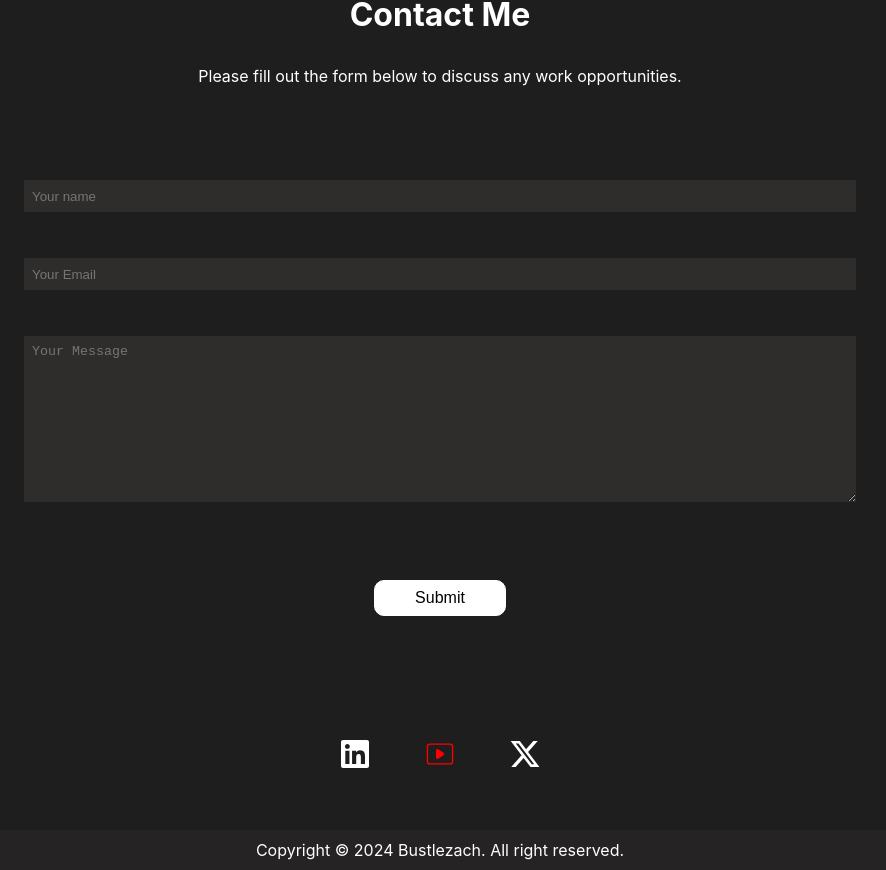
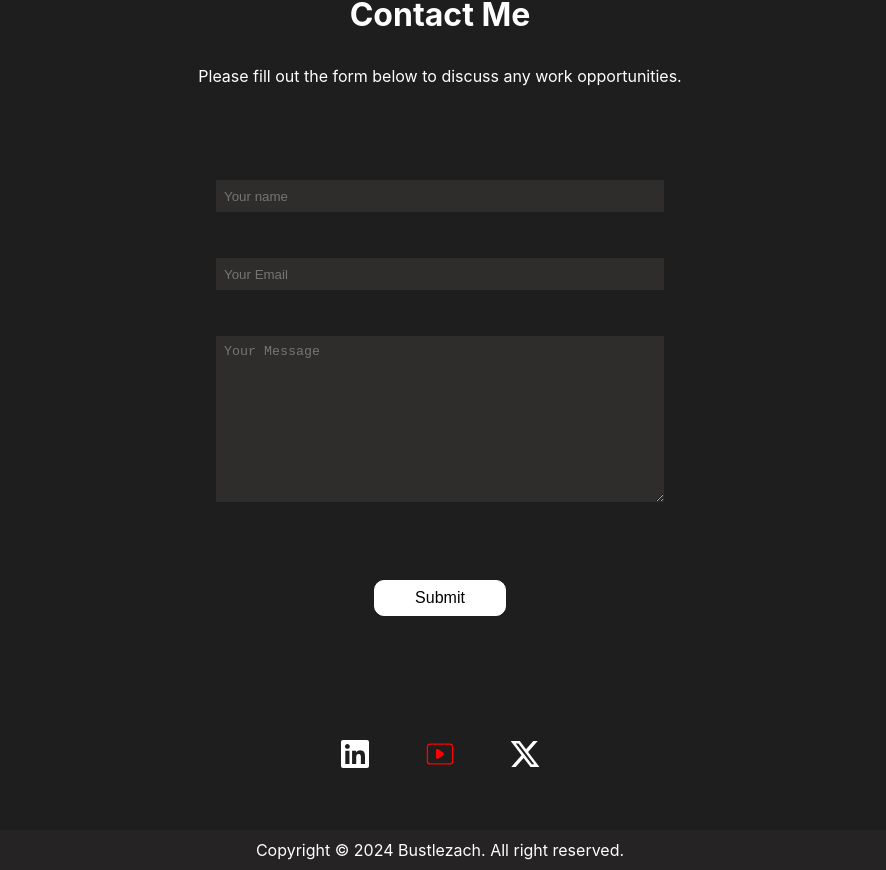
Before and after one commit to Bustlezach/Bustlezach.github.io, a React (Create React App) app: page / in a window 1280 px wide. Shown: the part 2587-3457 px from the top of the page, without its empty margins (200-1086 px from the left). Built offline with nearby package versions, Linux system fonts and the light colour scheme.

Commit message:
fix contact form

```diff
--- a/package.json
+++ b/package.json
@@ -4,9 +4,11 @@
   "private": true,
   "homepage": "https://Bustlezach.github.io",
   "dependencies": {
+    "@emailjs/browser": "^4.3.3",
     "@testing-library/jest-dom": "^5.17.0",
     "@testing-library/react": "^13.4.0",
     "@testing-library/user-event": "^13.5.0",
+    "dotenv": "^16.4.5",
     "gh-pages": "^6.1.1",
     "react": "^18.2.0",
     "react-dom": "^18.2.0",
--- a/public/index.html
+++ b/public/index.html
@@ -39,5 +39,7 @@
       To begin the development, run `npm start` or `yarn start`.
       To create a production bundle, use `npm run build` or `yarn build`.
     -->
+    <script src="https://smtpjs.com/v3/smtp.js">
+    </script>
   </body>
 </html>
--- a/src/components/Contactme.jsx
+++ b/src/components/Contactme.jsx
@@ -1,4 +1,5 @@
-import React, { useState } from 'react';
+import React, { useRef, useState } from 'react';
+import emailjs from '@emailjs/browser';
 import styled from 'styled-components';
 import {mobile, tablet} from '../responsive';
 import { FaLinkedin } from "react-icons/fa";
@@ -6,6 +7,106 @@ import { FaXTwitter } from "react-icons/fa6";
 import { CiYoutube } from "react-icons/ci";
 
 
+
+
+function Contactme() {
+
+  const [ user_name, setUserName ] = useState('');
+  const [ user_email, setUserEmail ] = useState('');
+  const [ message, setMessage ] = useState('');
+
+  const nameHandleChange = (event) => {
+    const {value} = event.target;
+    setUserName((prev) => value);
+  };
+  const emailHandleChange = (event) => {
+    const {value} = event.target;
+    setUserEmail((prev) => value);
+  };
+  const messageHandleChange = (event) => {
+    const {value} = event.target;
+    setMessage((prev) => value);
+  };
+
+
+  const form = useRef();
+
+  const sendEmail = (e) => {
+    e.preventDefault();
+
+    emailjs
+      .sendForm(
+        process.env.REACT_APP_YOUR_SERVICE_ID,
+        process.env.REACT_APP_YOUR_TEMPLATE_ID,
+        form.current,
+        {
+          publicKey: process.env.REACT_APP_YOUR_PUBLIC_KEY,
+        }
+      )
+      .then(
+        () => {
+          alert("Message has been sent!");
+          console.log('SUCCESS!');
+        },
+        (error) => {
+          console.log('FAILED...', error.text);
+        },
+      );
+      setUserName('');
+      setUserEmail('');
+      setMessage('');
+  };
+
+
+  return (
+    <Wrapper id='contactme'>
+      <Header>Contact Me</Header>
+      <Desc>
+        Please fill out the form below to discuss any work opportunities.
+      </Desc>
+      <Form ref={form} onSubmit={sendEmail} >
+        <Input
+         placeholder='Your name'
+         type='text'
+         name='user_name'
+         onChange={nameHandleChange}
+         value={user_name}
+         required
+        />
+        <Input
+         placeholder='Your Email'
+         type='email'
+         name='user_email'
+         onChange={emailHandleChange}
+         value={user_email}
+         required
+        />
+        <Textarea
+         placeholder='Your Message'
+         type='text'
+         rows={10} name='message'
+         onChange={messageHandleChange}
+         value={message}
+         required
+        />
+        <Button type='submit'>Submit</Button>
+      </Form>
+      <SocialMediaDiv>
+        <SocialMedia href='https://www.linkedin.com/in/oluwaseunolorunshola/' target='_blank' >
+          <FaLinkedin color='white'/>
+        </SocialMedia>
+        <SocialMedia href='https://youtube.com/@oluwaseunolorunshola3978?si=ZAm06Eh_IV8sqeX4' target='_blank' >
+        <CiYoutube color='red'/>
+        </SocialMedia>
+        <SocialMedia href='https://x.com/bustlezach?t=NlryY1jpv47lR5bfFNFwBg&s=08' target='_blank' >
+          <FaXTwitter color='white'/>
+        </SocialMedia >
+      </SocialMediaDiv>
+    </Wrapper>
+  )
+}
+
+export default Contactme
 
 
 const Wrapper = styled.div`
@@ -49,19 +150,33 @@ const Form = styled.form`
 
 const Input = styled.input`
   color: white;
-  width: 65vw;
+  width: 35vw;
   height: 2rem;
   padding: 0 0.5rem;
   background-color: #2e2d2b;
   border: none;
+
+  ${mobile({
+    width: "60vw"
+  })}
+  ${tablet({
+    width: "60vw"
+  })}
 `;
 
 const Textarea = styled.textarea`
-  width: 65vw;
+  width: 35vw;
   padding: 0.5rem;
   background-color: #2e2d2b;
   border: none;
   color: white;
+
+  ${mobile({
+    width: "60vw"
+  })}
+  ${tablet({
+    width: "60vw"
+  })}
 `;
 
 const Button = styled.button`
@@ -100,78 +215,3 @@ const SocialMedia = styled.a`
     fontSize: "1.5rem",
   })}
 `;
-
-
-
-
-function Contactme() {
-
-  const [ name, setName ] = useState('');
-  const [ email, setEmail ] = useState('');
-  const [ message, setMessage ] = useState('');
-
-  const nameHandleChange = (event) => {
-    const {value} = event.target;
-    setName((prev) => value);
-  };
-  const emailHandleChange = (event) => {
-    const {value} = event.target;
-    setEmail((prev) => value);
-  };
-  const messageHandleChange = (event) => {
-    const {value} = event.target;
-    setMessage((prev) => value);
-  };
-
-  // const handleSubmit = (event) => {};
-
-
-  return (
-    <Wrapper id='contactme'>
-      <Header>Contact Me</Header>
-      <Desc>
-        Please fill out the form below to discuss any work opportunities.
-      </Desc>
-      <Form method='get' action='mailto:bustlezach01@gmail.com' encType='text/plain'>
-        <Input
-         placeholder='Your name'
-         type='text'
-         name='name'
-         onChange={nameHandleChange}
-         value={name}
-         required
-        />
-        <Input
-         placeholder='Your Email'
-         type='email'
-         email='email'
-         onChange={emailHandleChange}
-         value={email}
-         required
-        />
-        <Textarea
-         placeholder='Your Message'
-         type='text'
-         rows={10} message='message'
-         onChange={messageHandleChange}
-         value={message}
-         required
-        />
-        <Button type='submit'>Submit</Button>
-      </Form>
-      <SocialMediaDiv>
-        <SocialMedia href='https://www.linkedin.com/in/oluwaseunolorunshola/' target='_blank' >
-          <FaLinkedin color='white'/>
-        </SocialMedia>
-        <SocialMedia href='https://youtube.com/@oluwaseunolorunshola3978?si=ZAm06Eh_IV8sqeX4' target='_blank' >
-        <CiYoutube color='red'/>
-        </SocialMedia>
-        <SocialMedia href='https://x.com/bustlezach?t=NlryY1jpv47lR5bfFNFwBg&s=08' target='_blank' >
-          <FaXTwitter color='white'/>
-        </SocialMedia >
-      </SocialMediaDiv>
-    </Wrapper>
-  )
-}
-
-export default Contactme
```
Also changed, not shown: 2 other files (tests, documents, lock files or other folders).
